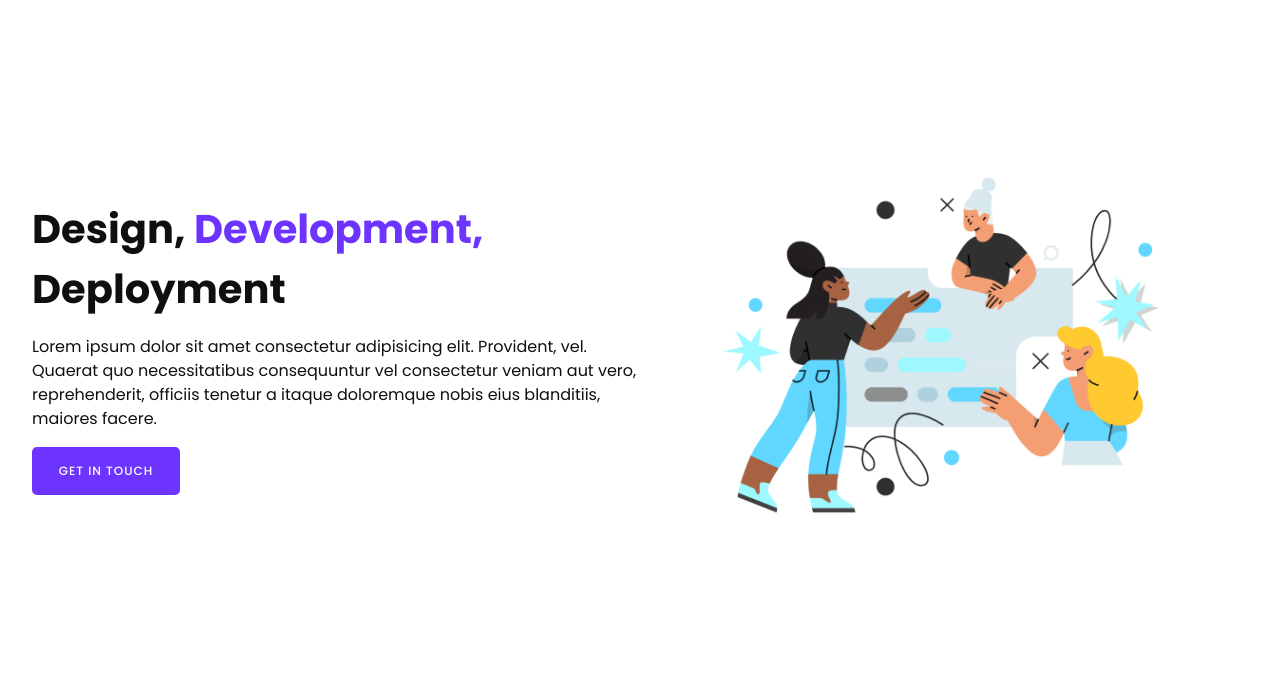
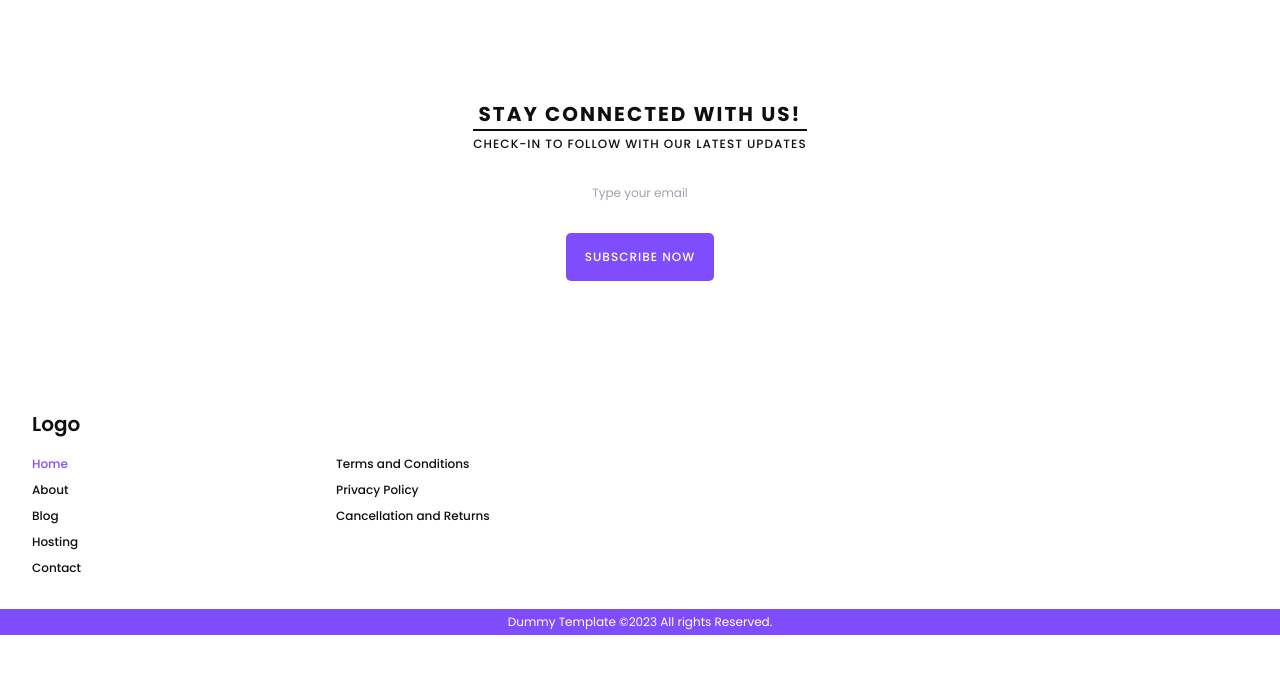
Before and after one commit to sanskar-19/responsive-templates, a plain HTML site: page minimalist-design/index.html in a window 1280 px wide. Shown: the part 813-1486 px from the top of the page. After the commit the page ends 1448 px from the top, so only its background shows below. Drawn offline with nearby package versions, Linux system fonts and the light colour scheme.

Commit message:
Adding newsletter

```diff
--- a/minimalist-design/index.html
+++ b/minimalist-design/index.html
@@ -6,15 +6,18 @@
     <meta name="viewport" content="width=device-width, initial-scale=1.0" />
     <link rel="stylesheet" href="styles/index.css" />
     <link rel="stylesheet" href="styles/media.css" />
+    <link rel="stylesheet" href="styles/animations.css" />
     <link rel="stylesheet" href="styles/config.css" />
     <title>Document</title>
     <script src="https://cdn.tailwindcss.com"></script>
+    <script src="js/index.js"></script>
   </head>
   <body>
     <main class="main-wrapper">
-      <section class="header-menu-wrapper">
-        <header class="header-menu">
-          <div class="header-logo">Logo</div>
+      <!-- Header -->
+      <header class="header-menu-wrapper">
+        <section class="header-menu">
+          <div class="logo">Logo</div>
           <!-- <div class="hamburger-menu-icon"> -->
           <label for="menu-icon" class="menu-icon"
             ><img src="assets/bars-solid.svg"
@@ -33,10 +36,11 @@
               </li>
             </ul>
           </nav>
-        </header>
-      </section>
+        </section>
+      </header>
 
-      <div class="section-wrapper">
+      <!-- content -->
+      <section class="section-wrapper">
         <div class="content-box">
           <div class="content-wrapper">
             <h2>
@@ -55,27 +59,57 @@
             <img src="assets/people-working-together-online.png" />
           </div>
         </div>
-      </div>
-      <div class="section-wrapper">
+      </section>
+
+      <!-- Newsletter -->
+      <section class="newsletter section-wrapper">
         <div class="content-box">
+          <!-- <div class="image-block-wrapper">
+            <img src="assets/newsletter.png" />
+          </div> -->
           <div class="content-wrapper">
-            <h2>
-              Design, <span style="color: var(--accent)">Development,</span>
-              Deployment
-            </h2>
-            <p>
-              Lorem ipsum dolor sit amet consectetur adipisicing elit.
-              Provident, vel. Quaerat quo necessitatibus consequuntur vel
-              consectetur veniam aut vero, reprehenderit, officiis tenetur a
-              itaque doloremque nobis eius blanditiis, maiores facere.
-            </p>
-            <button class="button-primary">Get in Touch</button>
-          </div>
-          <div class="image-block-wrapper">
-            <img src="assets/people-working-together-online.png" />
+            <div class="content">
+              <h2>Stay Connected with us!</h2>
+              <h3>Check-in to follow with our latest updates</h3>
+            </div>
+            <input
+              type="email"
+              placeholder="Type your email"
+              class="newsletter-input"
+            />
+            <button class="button-primary">Subscribe now</button>
           </div>
         </div>
-      </div>
+      </section>
+
+      <!-- footer -->
+      <footer class="footer-wrapper">
+        <section class="footer-content">
+          <section class="logo">Logo</section>
+          <section class="content-box">
+            <div class="footer-nav-menu">
+              <ul>
+                <li><a href="#" class="active">Home</a></li>
+                <li><a href="#">About</a></li>
+                <li><a href="#">Blog</a></li>
+                <li><a href="#">Hosting</a></li>
+                <li><a href="#">Contact</a></li>
+              </ul>
+            </div>
+            <div class="footer-nav-menu">
+              <ul>
+                <li><a href="#">Terms and Conditions</a></li>
+                <li><a href="#">Privacy Policy</a></li>
+                <li><a href="#">Cancellation and Returns</a></li>
+              </ul>
+            </div>
+          </section>
+        </section>
+        <section class="copyright" id="footer-copyright">
+          Dummy Template &copy; <span id="footer-current-year"></span>&nbsp;All
+          rights Reserved.
+        </section>
+      </footer>
     </main>
   </body>
 </html>
--- /dev/null
+++ b/minimalist-design/js/index.js
@@ -0,0 +1,14 @@
+document.addEventListener("DOMContentLoaded", () => {
+  const date = new Date();
+  const footerCopyright = document.querySelector("#footer-current-year");
+  footerCopyright.textContent = date.getFullYear();
+});
+
+document.addEventListener("scroll", () => {
+  let headerWrapper = document.querySelector(".header-menu-wrapper");
+  if (window.scrollY > 20) {
+    headerWrapper.classList.add("header-menu-wrapper-scroll");
+  } else {
+    headerWrapper.classList.remove("header-menu-wrapper-scroll");
+  }
+});
--- /dev/null
+++ b/minimalist-design/styles/animations.css
@@ -0,0 +1,8 @@
+@keyframes header-scroll {
+  50% {
+    transform: translateY(-100%);
+  }
+  100% {
+    transform: translateY(0);
+  }
+}
--- a/minimalist-design/styles/config.css
+++ b/minimalist-design/styles/config.css
@@ -1,11 +1,22 @@
 @import url("https://fonts.googleapis.com/css2?family=Poppins:wght@100;200;300;400;500;600;700;800;900&display=swap");
+
 :root {
+  /* font families */
+  --font-family-primary: "Poppins";
+
+  /* font size */
+  --font-size-small-text: 0.75rem;
+  --font-size-text: 1rem;
+  --font-size-heading: 2.5rem;
+  --font-size-subheading: 1.25rem;
+
   /* colors */
   --primary: #fff;
-  --accent: #6c34fe;
+  --accent: #7f4dfd;
   --text: #100f10;
   --button-text: #fff;
-  --hover-color: #7f4dfd;
+  --hover-color: #6c34fe;
+  --footer-grey: #fafafa;
 
   /* font families */
   --font-family-primary: "Poppins";
--- a/minimalist-design/styles/index.css
+++ b/minimalist-design/styles/index.css
@@ -16,12 +16,19 @@
 .header-menu-wrapper {
   /* position: relative; */
   width: 100%;
-  height: 80px;
   position: sticky;
   top: 0;
   left: 0;
   background-color: var(--primary);
   z-index: 10;
+  color: var(--text);
+  transition: all 0.5s;
+  /* box-shadow: 5px 5px 5px 5px rgba(0, 0, 0, 0.05); */
+}
+
+.header-menu-wrapper-scroll {
+  animation: header-scroll 0.3s linear 1;
+  box-shadow: 5px 5px 5px 5px rgba(0, 0, 0, 0.05);
 }
 
 .header-menu-wrapper .header-menu {
@@ -30,16 +37,20 @@
   margin-inline: auto;
   padding: 1rem 0;
   display: flex;
+  color: inherit;
   height: max-content;
   justify-content: center;
   align-items: center;
   flex-wrap: wrap;
 }
 
-.header-menu-wrapper .header-menu .header-logo {
+.logo {
   width: 20%;
   height: 100%;
   white-space: nowrap;
+  font-size: var(--font-size-subheading);
+  font-weight: 600;
+  color: var(--text);
 }
 
 .header-menu-wrapper .header-menu .nav-menu {
@@ -48,16 +59,18 @@
   display: flex;
   justify-content: flex-end;
   align-items: center;
+  color: inherit;
 }
 
 .nav-menu ul {
   display: flex;
   align-items: center;
   column-gap: 1.25rem;
+  color: inherit;
 }
 
 .nav-menu li {
-  color: var(--text);
+  color: inherit;
   font-size: var(--font-size-small-text);
   list-style: none;
   font-weight: 500;
@@ -72,14 +85,9 @@
   color: var(--accent);
 }
 
-.nav-menu li:is(:hover, .active) {
-  color: var(--accent);
-}
-
-.header-logo {
-  font-size: var(--font-size-subheading);
-  font-weight: 500;
-}
+/* .header-menu-wrapper-scroll .nav-menu li a:is(:hover, .active) {
+  color: var(--button-text);
+} */
 
 .button-primary {
   width: 9.25rem;
@@ -126,9 +134,8 @@
   display: flex;
   justify-content: center;
   align-items: center;
-  height: 100%;
-  min-height: calc(100vh - 5rem);
   flex-grow: 1;
+  min-height: calc(100vh - 4rem);
 }
 .section-wrapper .content-box .content-wrapper {
   position: relative;
@@ -156,3 +163,117 @@ img {
   height: auto;
   max-width: 100%;
 }
+
+.active {
+  color: var(--accent);
+}
+
+.newsletter.section-wrapper {
+  flex-grow: 0;
+}
+
+.newsletter::before {
+  position: absolute;
+  height: 100%;
+  width: 100%;
+  left: 0%;
+  top: 0;
+  content: "";
+  background: url("/minimalist-design/assets/newsletter-bg.png") repeat center
+    center;
+  background-attachment: fixed;
+  background-color: rgba(255, 255, 255, 0.2);
+  background-blend-mode: overlay;
+}
+
+.newsletter .content-wrapper {
+  width: 100%;
+  justify-content: center;
+  align-items: center;
+  background-color: rgba(255, 255, 255, 0.9);
+  border-radius: 20px;
+  padding: 2rem;
+  /* backdrop-filter: blur(10px); */
+}
+
+.newsletter .content-box {
+  min-height: unset;
+  padding: 4rem 0;
+}
+.newsletter .content-box .content-wrapper h2 {
+  color: var(--text);
+  text-align: center;
+  font-size: var(--font-size-subheading);
+  text-transform: uppercase;
+  letter-spacing: 2px;
+  border-bottom: 2px solid var(--text);
+}
+
+.newsletter .content-box .content-wrapper h3 {
+  color: var(--text);
+  text-align: center;
+  margin-top: 0.25rem;
+  font-size: var(--font-size-small-text);
+  font-weight: 500;
+  text-transform: uppercase;
+  letter-spacing: 1px;
+}
+
+.newsletter .newsletter-input {
+  background-color: none;
+  color: var(--text);
+  width: min(100%, 30rem);
+  height: 3rem;
+  border-radius: 8px;
+  font-size: var(--font-size-small-text);
+  border: none;
+  outline: none;
+  text-align: center;
+}
+
+.footer-wrapper {
+  width: 100%;
+  background-color: var(--primary);
+}
+
+.footer-wrapper .footer-content {
+  width: min(calc(100% - 4rem), 120rem);
+  padding: 2rem 0;
+  margin-inline: auto;
+}
+
+.footer-wrapper .copyright {
+  width: 100%;
+  display: flex;
+  justify-content: center;
+  align-items: center;
+  padding: 0.25rem 0;
+  color: var(--button-text);
+  background-color: var(--accent);
+  font-size: var(--font-size-small-text);
+}
+
+.footer-content .content-box {
+  padding: 1rem 0;
+  display: flex;
+  padding-bottom: 0;
+  width: 50%;
+}
+
+.footer-content .content-box .footer-nav-menu {
+  color: var(--text);
+  font-size: var(--font-size-small-text);
+  font-weight: 500;
+  width: 50%;
+}
+
+.footer-nav-menu ul {
+  display: flex;
+  flex-direction: column;
+  row-gap: 0.5rem;
+  color: inherit;
+  font-size: inherit;
+}
+.footer-nav-menu ul li:hover {
+  color: var(--accent);
+}
--- a/minimalist-design/styles/media.css
+++ b/minimalist-design/styles/media.css
@@ -11,15 +11,13 @@
     justify-content: flex-start;
     background-color: var(--primary);
     width: 100%;
-    transition: all 0.7s ease-in;
+    transition: all 0.4s linear;
     z-index: 10;
     max-height: 100vh;
     overflow: hidden;
     /* row-gap: 1.25rem; */
   }
-  .header-menu-wrapper {
-    height: 48px;
-  }
+
   .header-menu-wrapper .header-menu {
     justify-content: space-between;
   }
```
Also changed, not shown: minimalist-design/assets/newsletter-bg.png (added), minimalist-design/assets/newsletter.png (added).
